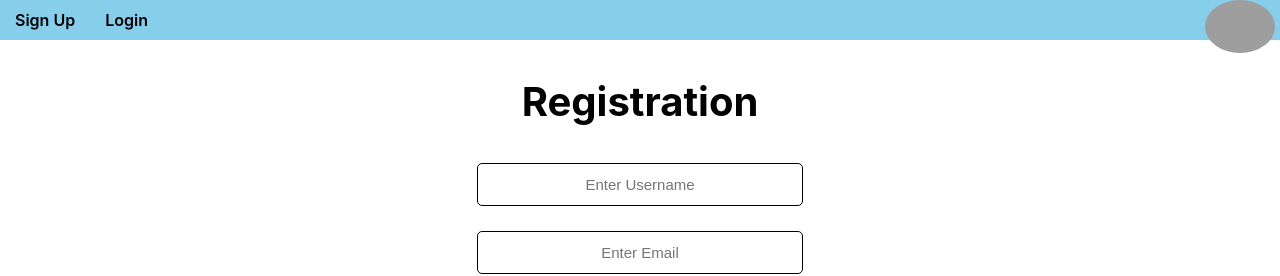
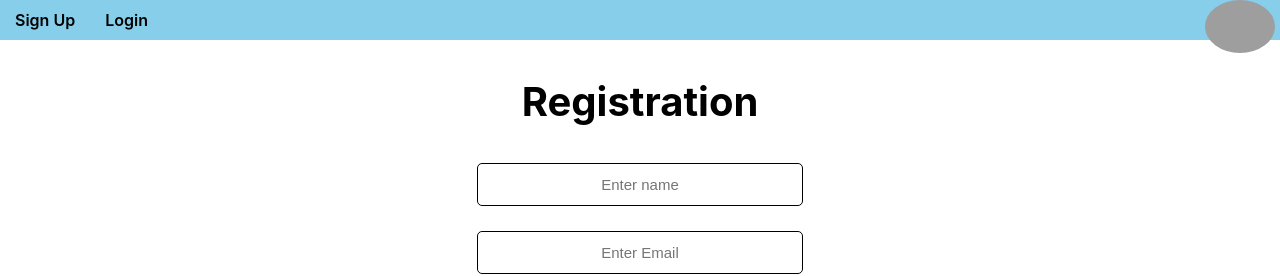
Before and after one commit to bhuvisanathra/Ecommerce-Dashboard, a React (Create React App) app in the folder frontend/: page /Signup in a window 1280 px wide. Shown: the top 276 px of the page. Built offline with nearby package versions, Linux system fonts and the light colour scheme; grey boxes are pictures that could not be loaded.

Commit message:
User Name Not Showing Bug Fixed!!

```diff
--- a/frontend/src/Components/Navbar.js
+++ b/frontend/src/Components/Navbar.js
@@ -26,6 +26,9 @@ const Navbar = () => {
                         <li><Link to="/remove">Remove Products</Link></li>
                         <li><Link to="/Profile">My Profile</Link></li>
                         <li><Link onClick={logout} to="/Signup">Logout ({JSON.parse(auth).name})</Link></li>
+                        {
+                            console.log(JSON.parse(auth))
+                        }
                     </ul>
                     : <ul className='nav-ul'>
                         <li><Link to="/Signup">Sign Up</Link></li>
--- a/frontend/src/Components/Signup.js
+++ b/frontend/src/Components/Signup.js
@@ -3,7 +3,7 @@ import { useNavigate } from 'react-router-dom'
 
 const Signup = () => {
 
-    const [userName, setUserName] = useState("");
+    const [name, setname] = useState("");
     const [email, setEmail] = useState("");
     const [password, setPassword] = useState("");
     const navigate = useNavigate();
@@ -20,11 +20,11 @@ const Signup = () => {
     })
 
     const collectData = async (e) => {
-        console.log(userName, email, password);
+        console.log(name, email, password);
         //Fetch is used to retrieve the APIs from the backend
         const result = await fetch('http://localhost:5000/register', {
             method: "post",
-            body: JSON.stringify({ userName, email, password }),
+            body: JSON.stringify({ name, email, password }),
             headers: {
                 "Content-Type": "application/json"
             }
@@ -42,11 +42,11 @@ const Signup = () => {
             <h1 className="inputbox h1">Registration</h1>
 
             <input
-                value={userName}
-                onChange={(e) => setUserName(e.target.value)}
+                value={name}
+                onChange={(e) => setname(e.target.value)}
                 className="inputbox"
                 type="text"
-                placeholder="Enter Username" />
+                placeholder="Enter name" />
 
 
             <input
```
